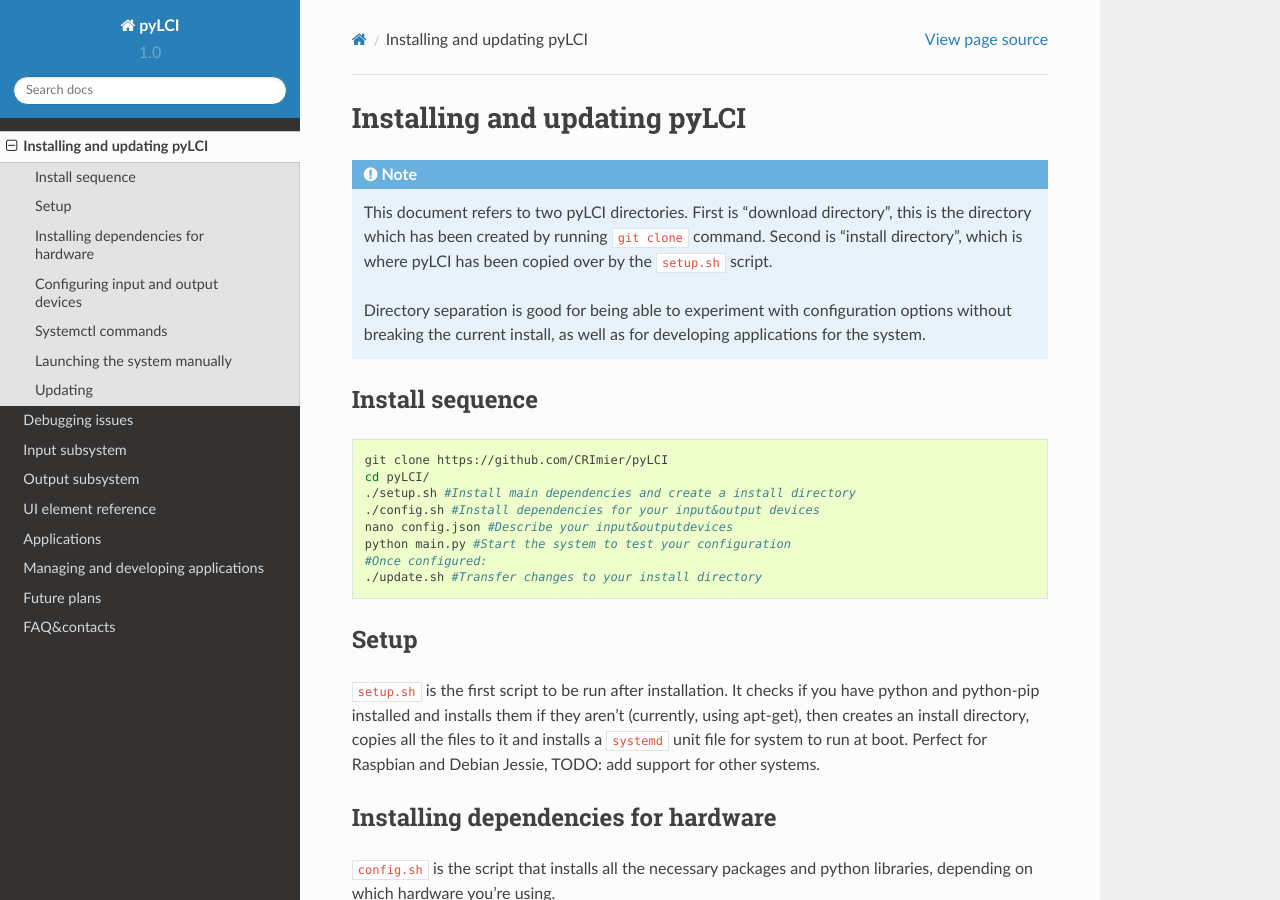
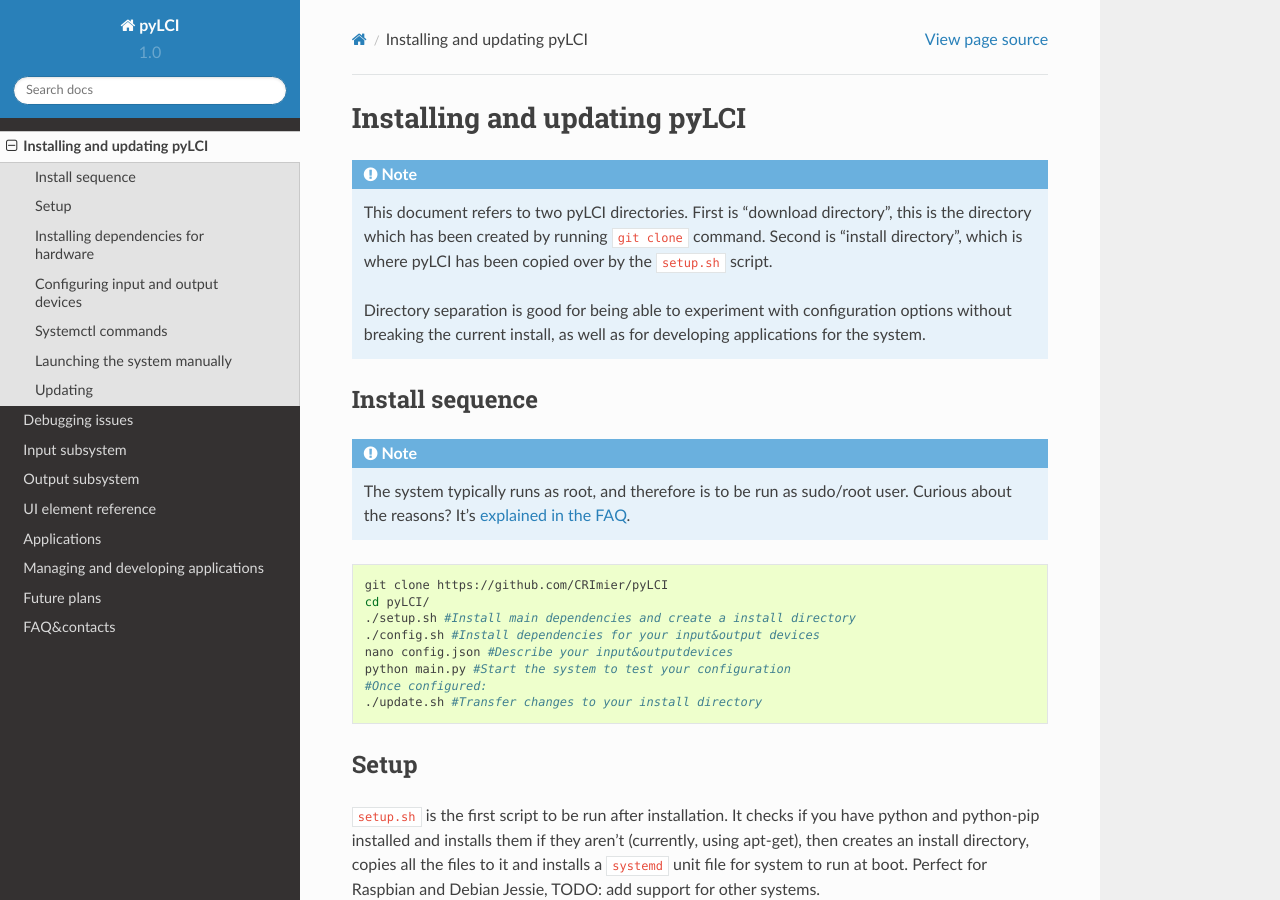
Before and after one commit to CRImier/pyLCI, a Sphinx documentation site: the page built from docs/setup.rst, in a window 1280 px wide and 900 px high. Built offline with Sphinx 7.4.7 and the Read the Docs theme 2.0.0, drawn with Linux system fonts in a browser that asks for light colours.

Commit message:
Update setup.rst

```diff
--- a/docs/setup.rst
+++ b/docs/setup.rst
@@ -10,6 +10,8 @@
 
 Install sequence
 ================
+
+.. note:: The system typically runs as root, and therefore is to be run as sudo/root user. Curious about the reasons? It's :doc:`explained in the FAQ <faq_contact>`.
 
 .. code-block:: bash
 
```
